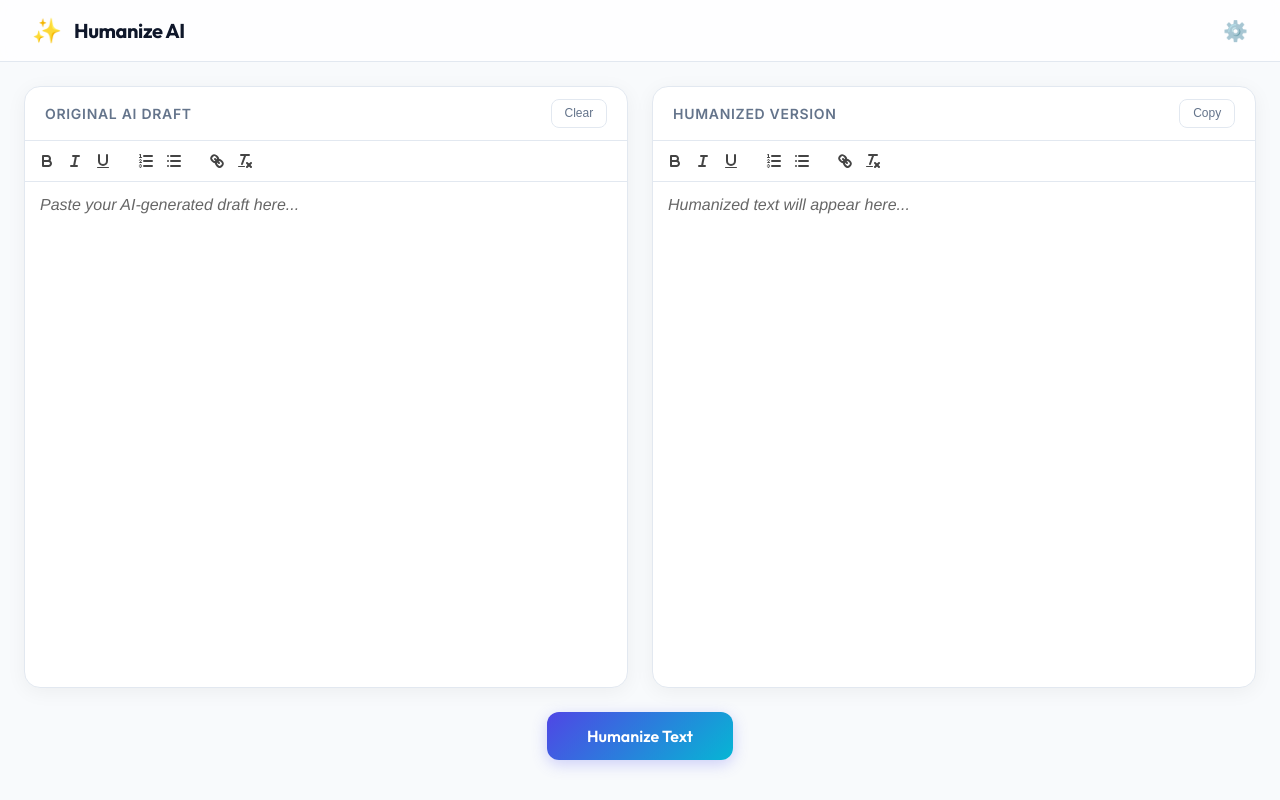
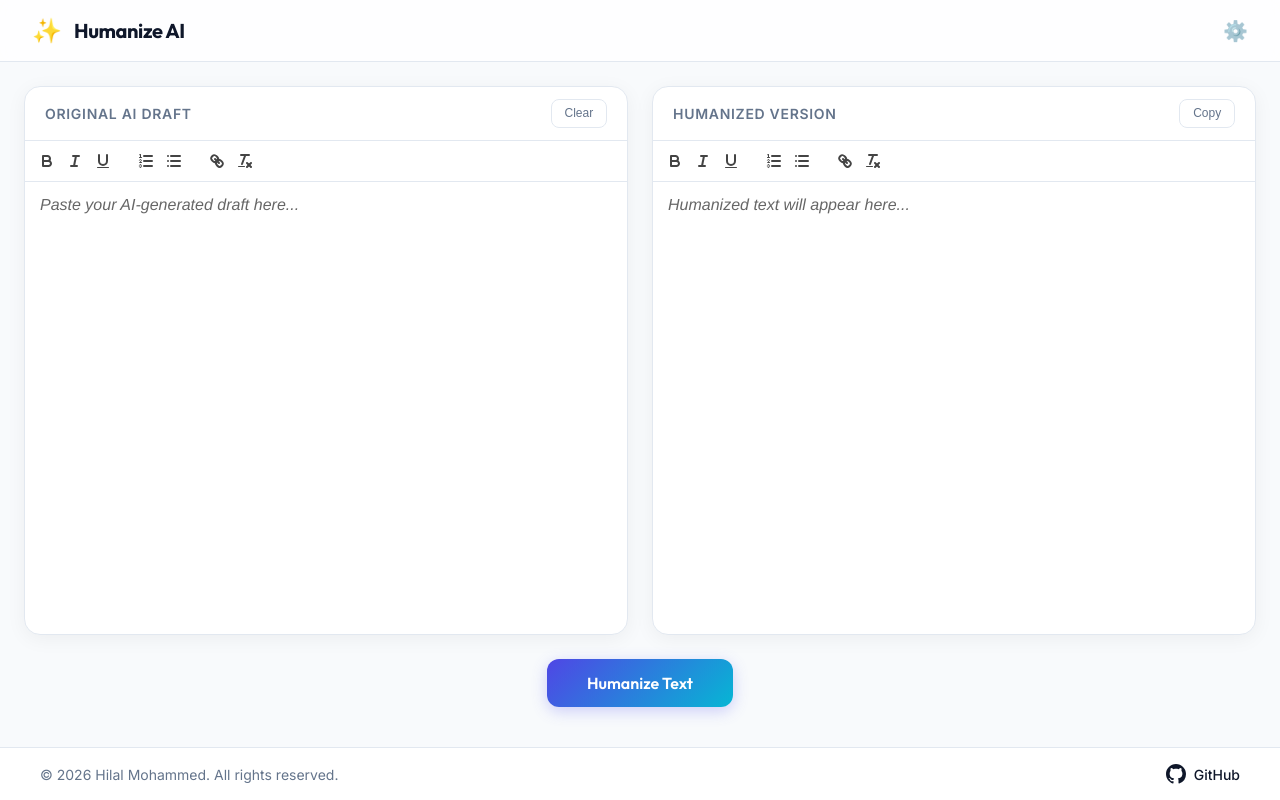
Before and after one commit to hilalmohammed1993/humanize-ai, a website built with Vite: page index.html in a window 1280 px wide. Built offline with nearby package versions, Linux system fonts and the light colour scheme; some packages are replaced by stand-ins of ours.

Commit message:
added favicon, added footer and specific prompts

```diff
--- a/index.html
+++ b/index.html
@@ -3,9 +3,9 @@
 
 <head>
     <meta charset="UTF-8" />
-    <link rel="icon" type="image/svg+xml" href="/vite.svg" />
+    <link rel="icon" type="image/png" href="/favicon.png" />
     <meta name="viewport" content="width=device-width, initial-scale=1.0" />
-    <title>Humanize AI Text - Standalone</title>
+    <title>Humanize AI Text</title>
     <link
         href="https://fonts.googleapis.com/css2?family=Inter:wght@400;500;600&family=Outfit:wght@400;600;700&display=swap"
         rel="stylesheet">
@@ -55,6 +55,18 @@
             </div>
         </main>
 
+        <footer class="app-footer">
+            <div class="footer-content">
+                <p>&copy; 2026 Hilal Mohammed. All rights reserved.</p>
+                <a href="https://github.com/hilalmohammed1993" target="_blank" rel="noopener noreferrer" class="social-link">
+                    <svg height="20" width="20" viewBox="0 0 16 16" fill="currentColor">
+                        <path d="M8 0C3.58 0 0 3.58 0 8c0 3.54 2.29 6.53 5.47 7.59.4.07.55-.17.55-.38 0-.19-.01-.82-.01-1.49-2.01.37-2.53-.49-2.69-.94-.09-.23-.48-.94-.82-1.13-.28-.15-.68-.52-.01-.53.63-.01 1.08.58 1.23.82.72 1.21 1.87.87 2.33.66.07-.52.28-.87.51-1.07-1.78-.2-3.64-.89-3.64-3.95 0-.87.31-1.59.82-2.15-.08-.2-.36-1.02.08-2.12 0 0 .67-.21 2.2.82.64-.18 1.32-.27 2-.27.68 0 1.36.09 2 .27 1.53-1.04 2.2-.82 2.2-.82.44 1.1.16 1.92.08 2.12.51.56.82 1.27.82 2.15 0 3.07-1.87 3.75-3.65 3.95.29.25.54.73.54 1.48 0 1.07-.01 1.93-.01 2.2 0 .21.15.46.55.38A8.013 8.013 0 0016 8c0-4.42-3.58-8-8-8z"/>
+                    </svg>
+                    <span>GitHub</span>
+                </a>
+            </div>
+        </footer>
+
         <!-- Settings Modal -->
         <div id="settingsModal" class="modal hidden">
             <div class="modal-content">
--- a/src/gemini.js
+++ b/src/gemini.js
@@ -5,10 +5,11 @@ Your goal is to refine the provided text to make it sound more natural, engaging
 
 Key Instructions:
 1. **Preserve HTML**: Do not remove, change, or add any HTML tags (like <b>, <i>, <ul>, <li>, <a>, <p>). Only modify the text content *inside* or *around* the tags.
-2. **Increase Burstiness**: Vary sentence length and structure. Mix short, punchy sentences with longer, more complex ones.
-3. **Enhance Lexical Diversity**: Use a wider range of vocabulary. Avoid overused LLM words (e.g., "delve", "crucial", "tapestry", "leverage", "comprehensive").
-4. **Reduce Over-Structuring**: Break up formulaic patterns like "Firstly... Secondly... Finally..." unless they are part of a list tag.
-5. **Tone**: Aim for a conversational yet professional tone that feels written by a human expert.
+2. **Simplicity is Key**: Keep sentences simple and use simple words. Avoid complex vocabulary.
+3. **No Emojis or Em-dashes**: Strictly DO NOT use emojis or em-dashes (—).
+4. **Avoid Jargon**: Do not use unnecessary jargon.
+5. **Natural Flow**: Ensure correct grammar but avoid excessive punctuation and over-structuring.
+6. **Tone**: Aim for a conversational yet professional tone.
 
 Input format is HTML. Your output MUST be the humanized version in the exact same HTML structure.`;
 
--- a/src/style.css
+++ b/src/style.css
@@ -344,3 +344,35 @@ main {
 ::-webkit-scrollbar-thumb:hover {
     background: var(--text-secondary);
 }
+
+/* Footer Styling */
+.app-footer {
+    padding: 1rem 2rem;
+    border-top: 1px solid var(--border-color);
+    background: #ffffff;
+    margin-top: auto;
+}
+
+.footer-content {
+    display: flex;
+    justify-content: space-between;
+    align-items: center;
+    max-width: 1200px;
+    margin: 0 auto;
+    font-size: 0.875rem;
+    color: var(--text-secondary);
+}
+
+.social-link {
+    display: flex;
+    align-items: center;
+    gap: 0.5rem;
+    color: var(--text-primary);
+    text-decoration: none;
+    font-weight: 500;
+    transition: color 0.2s;
+}
+
+.social-link:hover {
+    color: var(--primary);
+}
```
Also changed, not shown: public/favicon.png (added).
